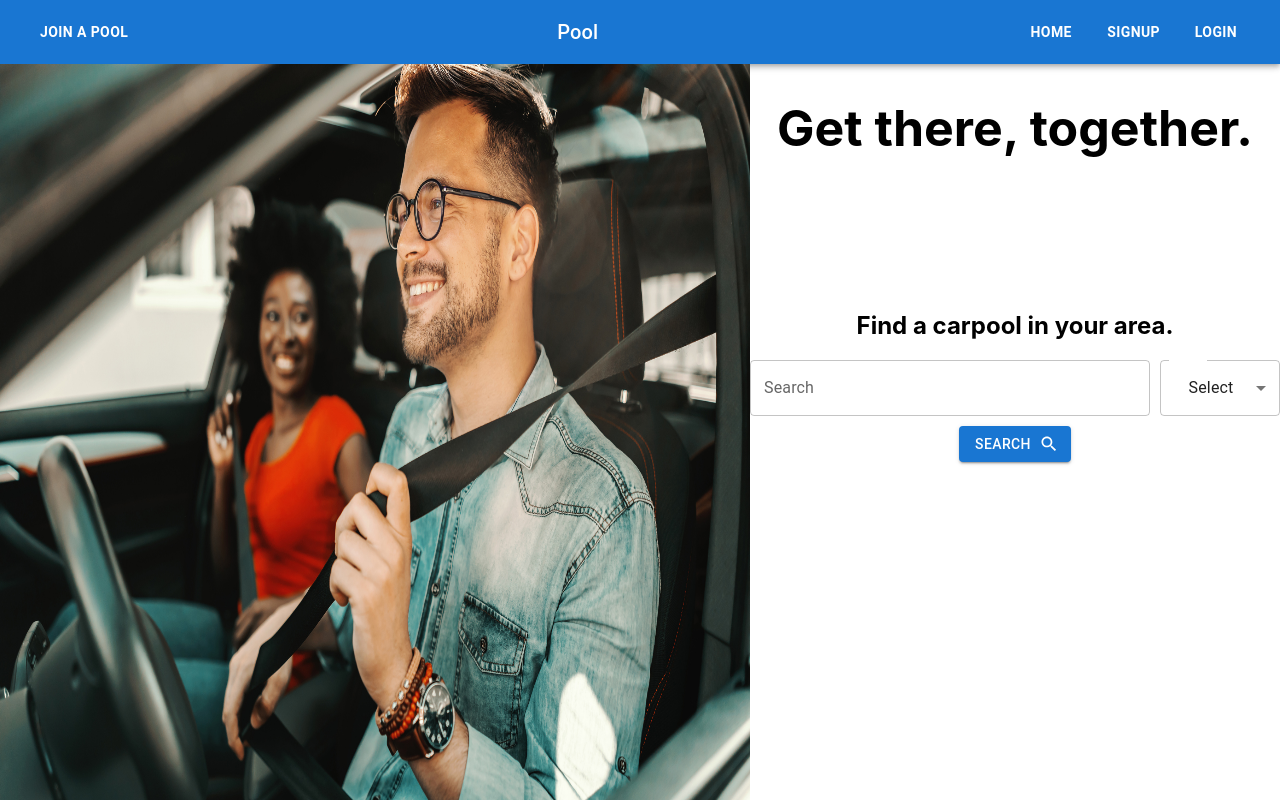
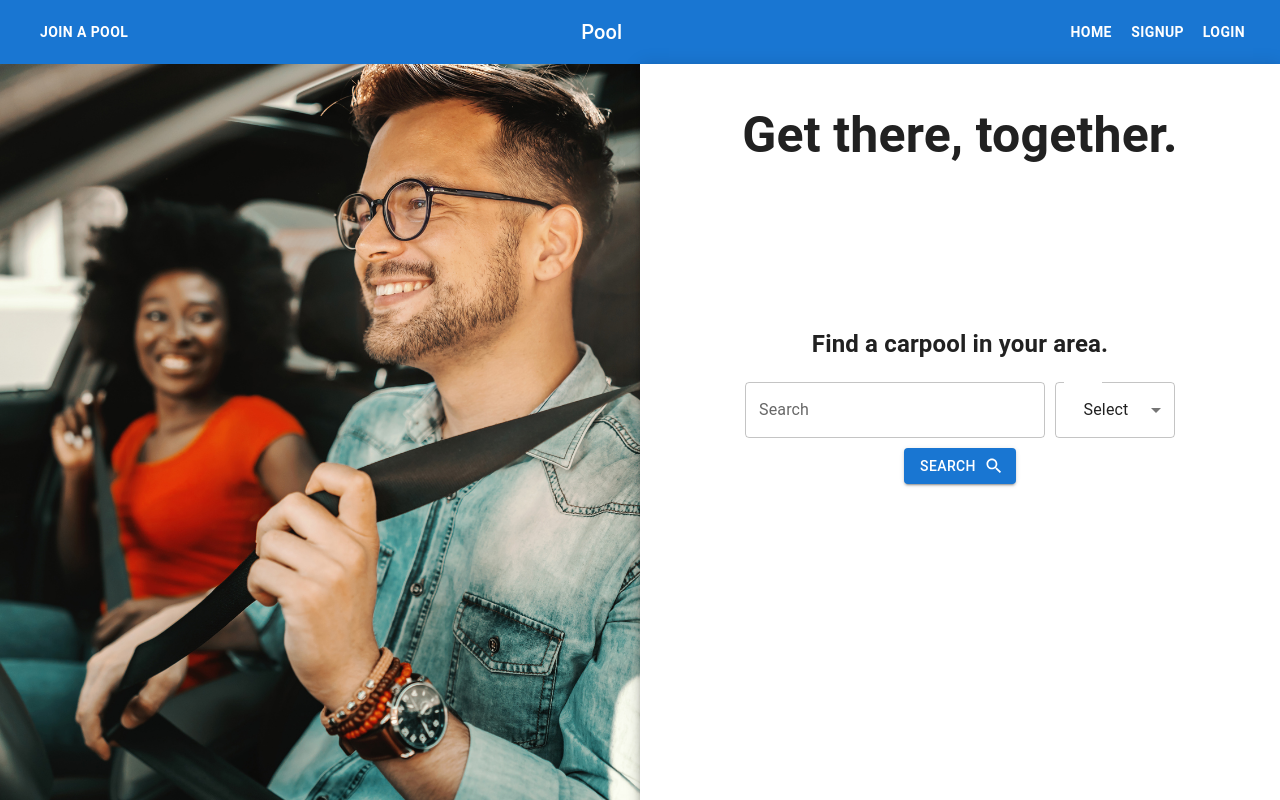
Before and after one commit to nexusstar12/CarpoolApp, a React (Create React App) app in the folder appfrontend/: page / in a window 1280 px wide. Built offline with nearby package versions, Linux system fonts and the light colour scheme; no server answers.

Commit message:
make ui responsive

```diff
--- a/appfrontend/src/components/Bar.js
+++ b/appfrontend/src/components/Bar.js
@@ -1,27 +1,45 @@
 import React, { useContext, useState } from "react";
-import AppBar from "@mui/material/AppBar";
-import Box from "@mui/material/Box";
-import Toolbar from "@mui/material/Toolbar";
-import Typography from "@mui/material/Typography";
-import Button from "@mui/material/Button";
-import { Link } from "react-router-dom";
-import Menu from "@mui/material/Menu";
-import MenuItem from "@mui/material/MenuItem";
-import Popup from "reactjs-popup";
+import { Link as RouterLink } from "react-router-dom";
+import {
+  AppBar,
+  Box,
+  Toolbar,
+  Typography,
+  Button,
+  Menu,
+  MenuItem,
+  IconButton,
+  useMediaQuery,
+  useTheme,
+  Link,
+} from "@mui/material";
+import MenuIcon from "@mui/icons-material/Menu";
 import { UserContext } from "../App";
 import { useNavigate } from "react-router-dom";
 
-const popupContentStyle = {
-  color: "blue",
-  background: "rgb(242, 243, 245)",
+export default function Bar() {
+  const theme = useTheme();
+  const isMobile = useMediaQuery(theme.breakpoints.down("md"));
+  const history = useNavigate();
+  const userContext = useContext(UserContext);
+  const { userInfo, setUserInfo } = userContext;
+  const isDriver = userInfo?.driver;
+  const isLoggedIn = userInfo?.email;
+  const [anchorEl, setAnchorEl] = useState(null);
+
+  console.log("isMobile", isMobile);
+  const handleMenu = (event) => {
+    setAnchorEl(event.currentTarget);
   };
 
-export default function Bar() {
-  const history = useNavigate();
-  const userContext = useContext(UserContext);
-  const isDriver = userContext.userInfo?.driver;
-  const isLoggedIn = userContext.userInfo?.email;
-  const [anchorEl, setAnchorEl] = useState(null);
+  const handleClose = () => {
+    setAnchorEl(null);
+  };
+
+  const handleLogout = () => {
+    setUserInfo(null);
+    history("/");
+  };
 
   const handleOpenMenu = (event) => {
     setAnchorEl(event.currentTarget);
@@ -31,15 +49,101 @@ export default function Bar() {
     setAnchorEl(null);
   };
 
-  const handleLogout = () => {
-    userContext.setUserInfo(null);
-    history("/");
-  };
-
   return (
     <Box sx={{ flexGrow: 1 }}>
       <AppBar position="static">
         <Toolbar>
+          {isMobile ? (
+            <>
+              <IconButton
+                size="large"
+                edge="start"
+                color="inherit"
+                aria-label="menu"
+                sx={{ mr: 2 }}
+                onClick={handleMenu}
+              >
+                <MenuIcon />
+              </IconButton>
+              <Menu
+                id="menu-appbar"
+                anchorEl={anchorEl}
+                anchorOrigin={{
+                  vertical: "top",
+                  horizontal: "right",
+                }}
+                keepMounted
+                transformOrigin={{
+                  vertical: "top",
+                  horizontal: "right",
+                }}
+                open={Boolean(anchorEl)}
+                onClose={handleClose}
+              >
+                {isDriver && (
+                  <MenuItem
+                    onClick={handleClose}
+                    component={RouterLink}
+                    to="/create-pool"
+                  >
+                    Post a pool
+                  </MenuItem>
+                )}
+                <MenuItem onClick={handleClose} component={RouterLink} to="/">
+                  Join a pool
+                </MenuItem>
+                <MenuItem onClick={handleClose} component={RouterLink} to="/">
+                  Home
+                </MenuItem>
+                {isLoggedIn ? (
+                  <>
+                    <MenuItem
+                      onClick={handleClose}
+                      component={RouterLink}
+                      to="/my-pools"
+                    >
+                      My Pools
+                    </MenuItem>
+                    <MenuItem
+                      onClick={handleClose}
+                      component={RouterLink}
+                      to="/my-crews"
+                    >
+                      My Crews
+                    </MenuItem>
+                    <MenuItem
+                      onClick={handleClose}
+                      component={RouterLink}
+                      to="/passenger-profile"
+                    >
+                      My Profile
+                    </MenuItem>
+                    <MenuItem onClick={handleLogout}>Logout</MenuItem>
+                  </>
+                ) : (
+                  !isLoggedIn && (
+                    <>
+                      <MenuItem
+                        onClick={handleClose}
+                        component={RouterLink}
+                        to="/signup"
+                      >
+                        Signup
+                      </MenuItem>
+                      <MenuItem
+                        onClick={handleClose}
+                        component={RouterLink}
+                        to="/signin"
+                      >
+                        Login
+                      </MenuItem>
+                    </>
+                  )
+                )}
+              </Menu>
+            </>
+          ) : (
+            <>
               {isDriver && (
                 <Link
                   to="/create-pool"
@@ -57,7 +161,6 @@ export default function Bar() {
                   </Button>
                 </Link>
               )}
-
               <Link to="/" style={{ textDecoration: "none", margin: "0 8px" }}>
                 <Button
                   color="inherit"
@@ -70,13 +173,12 @@ export default function Bar() {
                   Join a pool
                 </Button>
               </Link>
-
               <Typography variant="h6" component="div" sx={{ flexGrow: 1 }}>
                 Pool
               </Typography>
-
-          <Link to="/" style={{ textDecoration: "none", margin: "0 8px" }}>
               <Button
+                component={RouterLink}
+                to="/"
                 sx={{
                   fontWeight: "bold",
                   color: "#fff",
@@ -85,14 +187,10 @@ export default function Bar() {
               >
                 Home
               </Button>
-          </Link>
-
               {isLoggedIn && (
-            <Link
+                <Button
+                  component={RouterLink}
                   to="/my-pools"
-              style={{ textDecoration: "none", margin: "0 8px" }}
-            >
-              <Button
                   sx={{
                     color: "#fff",
                     fontWeight: "bold",
@@ -101,14 +199,11 @@ export default function Bar() {
                 >
                   My Pools
                 </Button>
-            </Link>
               )}
               {isLoggedIn && (
-            <Link
+                <Button
+                  component={RouterLink}
                   to="/my-crews"
-              style={{ textDecoration: "none", margin: "0 8px" }}
-            >
-              <Button
                   sx={{
                     color: "#fff",
                     fontWeight: "bold",
@@ -117,19 +212,15 @@ export default function Bar() {
                 >
                   My Crews
                 </Button>
-            </Link>
               )}
-
               {isLoggedIn ? (
                 <div>
-              <Link
-                to="/passenger-profile"
-                style={{ textDecoration: "none", margin: "0 8px" }}
-              >
                   <Button
                     color="inherit"
                     aria-controls="profile-menu"
                     aria-haspopup="true"
+                    component={RouterLink}
+                    to="/passenger-profile"
                     onClick={handleOpenMenu}
                     sx={{
                       fontWeight: "bold",
@@ -139,7 +230,6 @@ export default function Bar() {
                   >
                     My Profile
                   </Button>
-              </Link>
 
                   {isDriver && (
                     <Menu
@@ -149,31 +239,27 @@ export default function Bar() {
                       open={Boolean(anchorEl)}
                       onClose={handleCloseMenu}
                     >
-                  <MenuItem>
-                    <Link
+                      <MenuItem
+                        onClick={handleClose}
+                        component={RouterLink}
                         to="/passenger-profile"
-                      style={{ textDecoration: "none", color: "inherit" }}
                       >
                         Passenger Profile
-                    </Link>
                       </MenuItem>
-                  <MenuItem>
-                    <Link
+                      <MenuItem
+                        onClick={handleClose}
+                        component={RouterLink}
                         to="/driver-profile"
-                      style={{ textDecoration: "none", color: "inherit" }}
                       >
                         Driver Profile
-                    </Link>
                       </MenuItem>
                     </Menu>
                   )}
                 </div>
               ) : (
-            <Link
+                <Button
+                  component={RouterLink}
                   to="/signup"
-              style={{ textDecoration: "none", margin: "0 8px" }}
-            >
-              <Button
                   sx={{
                     color: "#fff",
                     fontWeight: "bold",
@@ -182,9 +268,7 @@ export default function Bar() {
                 >
                   Signup
                 </Button>
-            </Link>
               )}
-
               {isLoggedIn ? (
                 <Button
                   color="inherit"
@@ -197,11 +281,9 @@ export default function Bar() {
                   Logout
                 </Button>
               ) : (
-            <Link
+                <Button
+                  component={RouterLink}
                   to="/signin"
-              style={{ textDecoration: "none", margin: "0 8px" }}
-            >
-              <Button
                   sx={{
                     color: "#fff",
                     fontWeight: "bold",
@@ -210,7 +292,8 @@ export default function Bar() {
                 >
                   Login
                 </Button>
-            </Link>
+              )}
+            </>
           )}
         </Toolbar>
       </AppBar>
--- a/appfrontend/src/components/SearchBar.js
+++ b/appfrontend/src/components/SearchBar.js
@@ -70,7 +70,7 @@ const SearchBar = ({ onSearch, onFilterChange }) => {
           value={searchQuery}
           onChange={handleSearchInputChange}
           onKeyDown={handleKeyDown}
-          style={{ marginRight: "10px", width: "400px" }}
+          style={{ marginRight: "10px", width: "300px" }}
         />
         <Select
           label="Filter"
--- a/appfrontend/src/components/SignIn.js
+++ b/appfrontend/src/components/SignIn.js
@@ -43,15 +43,22 @@ export default function SignIn() {
 
   return (
     <ThemeProvider theme={defaultTheme}>
-      <Grid container component="main" sx={{ height: "100vh" }}>
+      <Grid
+        container
+        component="main"
+        direction={"row"}
+        sx={{ height: "100vh" }}
+      >
         <CssBaseline />
         <Grid
           item
-          xs={false}
-          sm={4}
-          md={7}
+          sm={0}
+          md={6}
+          lg={6}
+          elevation={6}
           sx={{
-            backgroundImage: "url(login_poolapp.jpg)",
+            // Use an object for media queries
+            backgroundImage: { xs: "url(login_poolapp.jpg)" },
             backgroundRepeat: "no-repeat",
             backgroundColor: (t) =>
               t.palette.mode === "light"
@@ -59,9 +66,26 @@ export default function SignIn() {
                 : t.palette.grey[900],
             backgroundSize: "cover",
             backgroundPosition: "center",
+            display: { xs: "none", sm: "none", md: "block" },
           }}
         />
-        <Grid item xs={12} sm={8} md={5} component={Paper} elevation={6} square>
+
+        <Grid
+          item
+          xs={12}
+          sm={12}
+          md={6}
+          lg={6}
+          component={Paper}
+          elevation={6}
+          square
+          sx={{
+            width: "100%",
+            margin: 0,
+            display: "block",
+            justifyContent: "center",
+          }}
+        >
           <Box
             sx={{
               my: 8,
--- a/appfrontend/src/pages/HomePage.js
+++ b/appfrontend/src/pages/HomePage.js
@@ -3,6 +3,12 @@ import SearchBar from "../components/SearchBar";
 import React, { useState } from "react";
 import axiosInstance from "../config/axios.config";
 import { SearchResult } from "../components/SearchResult";
+import CssBaseline from "@mui/material/CssBaseline";
+import { createTheme, ThemeProvider } from "@mui/material/styles";
+import Grid from "@mui/material/Grid";
+import Paper from "@mui/material/Paper";
+
+const defaultTheme = createTheme();
 
 function HomePage() {
   const [search, setSearch] = useState("");
@@ -18,14 +24,73 @@ function HomePage() {
   };
 
   return (
-    <div className="home-page-container">
-      <div className="image-container">
-        <img
-          src="homepage_carpool.jpg"
-          style={{ width: "100%", height: "100%" }}
-          alt="Description of the image"
+    <ThemeProvider theme={defaultTheme}>
+      <Grid
+        container
+        component="main"
+        direction={"row"}
+        sx={{ height: "100vh" }}
+      >
+        <CssBaseline />
+        <Grid
+          item
+          sm={0}
+          md={6}
+          lg={6}
+          elevation={6}
+          sx={{
+            // Use an object for media queries
+            backgroundImage: { xs: "url(homepage_carpool.jpg)" },
+            backgroundRepeat: "no-repeat",
+            backgroundColor: (t) =>
+              t.palette.mode === "light"
+                ? t.palette.grey[50]
+                : t.palette.grey[900],
+            backgroundSize: "cover",
+            backgroundPosition: "center",
+            display: { xs: "none", sm: "none", md: "block" },
+          }}
         />
-      </div>
+        <Grid
+          item
+          xs={12}
+          sm={12}
+          md={6}
+          lg={6}
+          component={Paper}
+          elevation={6}
+          square
+          sx={{
+            width: "100%",
+            margin: 0,
+            display: "block",
+            justifyContent: "center",
+          }}
+        >
+          <div className="home-page-container">
+            <div className="search-container">
+              <h1 style={{ fontSize: "50px" }}>Get there, together.</h1>
+              <SearchBar onSearch={handleSearchSubmit} />
+              {result.length > 0 ? (
+                <div className="search-results-container">
+                  <SearchResult
+                    className="search-result"
+                    result={result}
+                    itemsPerPage={10}
+                  />
+                </div>
+              ) : (
+                <div className="search-results-empty"></div>
+              )}
+            </div>
+          </div>
+        </Grid>
+      </Grid>
+    </ThemeProvider>
+  );
+}
+/* <div className="home-page-container">
+
       <div className="search-container">
         <h1 style={{ fontSize: "50px" }}>Get there, together.</h1>
         <SearchBar onSearch={handleSearchSubmit} />
@@ -41,8 +106,6 @@ function HomePage() {
           <div className="search-results-empty"></div>
         )}
       </div>
-    </div>
-  );
-}
+    </div> */
 
 export default HomePage;
--- a/appfrontend/src/pages/SignUpPage.js
+++ b/appfrontend/src/pages/SignUpPage.js
@@ -87,16 +87,28 @@ export default function SignUp() {
 
   return (
     <ThemeProvider theme={defaultTheme}>
-      <Grid container component="main" sx={{ minHeight: "100vh" }}>
+      <Grid
+        container
+        component="main"
+        direction={"row"}
+        sx={{ height: "100vh" }}
+      >
         <CssBaseline />
         <Grid
           item
           xs={12}
-          sm={10}
-          md={5}
+          sm={12}
+          md={6}
+          lg={6}
           component={Paper}
           elevation={6}
           square
+          sx={{
+            height: "90vh",
+            overflow: "auto",
+            display: "flex",
+            flexDirection: "column",
+          }}
         >
           <Box
             sx={{
@@ -238,9 +250,10 @@ export default function SignUp() {
         </Grid>
         <Grid
           item
-          xs={false}
-          sm={4}
-          md={7}
+          sm={0}
+          md={6}
+          lg={6}
+          elevation={6}
           sx={{
             backgroundImage: "url(signup_poolapp.jpg)",
             backgroundRepeat: "no-repeat",
@@ -250,6 +263,7 @@ export default function SignUp() {
                 : t.palette.grey[900],
             backgroundSize: "cover",
             backgroundPosition: "center",
+            display: { xs: "none", sm: "none", md: "block" },
           }}
         />
       </Grid>
```
Lines whose indentation alone changed are shown as unchanged.
